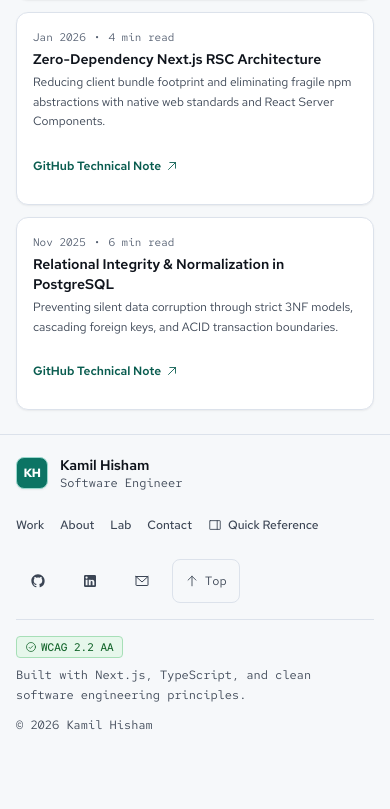
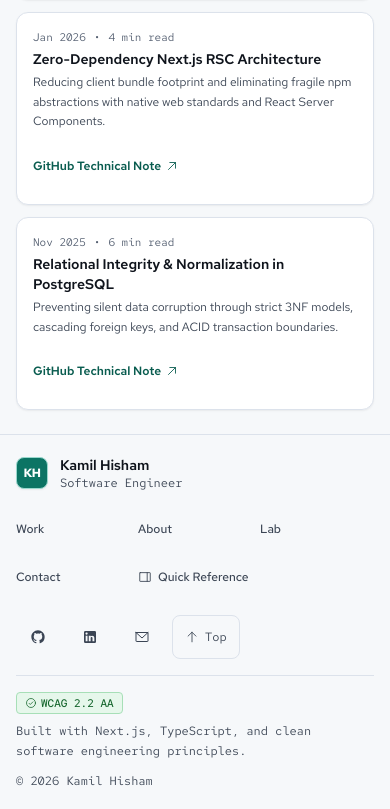
Before and after one commit to kamilhisham3124/PRJCT-personal, a Next.js app: page / in a window 390 px wide. Shown: the part 2847-3656 px from the top of the page. Before the commit the page ends 3600 px from the top, so only its background shows below. Built offline with nearby package versions, Linux system fonts and the light colour scheme.

Commit message:
fix(footer): eliminate badge/brand wrapping and orphaned nav link across breakpoints

```diff
--- a/src/components/shared/Footer.tsx
+++ b/src/components/shared/Footer.tsx
@@ -8,61 +8,62 @@ import {
 } from "../icons";
 import { BackToTopButton } from "../client/BackToTopButton";
 import { QuickDrawerTrigger } from "../client/QuickDrawerTrigger";
-
-const SITEMAP_LINKS = [
-  { href: "/work", label: "Work" },
-  { href: "/about", label: "About" },
-  { href: "/lab", label: "Lab" },
-  { href: "/contact", label: "Contact" },
-];
+import { MAIN_NAV_ITEMS } from "../../lib/utils/navigation";
 
 export function Footer() {
   return (
     <footer className="w-full border-t border-border-structural bg-surface-primary mt-auto transition-colors">
       <div className="max-w-dense mx-auto px-4 sm:px-6 py-5 sm:py-8 flex flex-col gap-4 sm:gap-6">
-        <div className="flex flex-col sm:flex-row justify-between items-start sm:items-center gap-3 sm:gap-4">
-          <div className="flex items-center gap-3">
+        <div className="grid grid-cols-1 sm:grid-cols-[auto_1fr] lg:flex lg:flex-row lg:items-center lg:justify-between gap-4">
+          <div className="flex items-center gap-3 shrink-0">
             <div className="w-8 h-8 rounded-lg bg-accent-primary text-fg-on-emphasis border border-accent-border flex items-center justify-center font-bold text-xs tracking-tight shrink-0 shadow-button">
               KH
             </div>
-            <div>
-              <div className="font-semibold text-sm text-text-primary">Kamil Hisham</div>
-              <div className="text-xs font-mono text-text-secondary">Software Engineer</div>
+            <div className="flex flex-col leading-tight">
+              <div className="font-semibold text-sm text-text-primary whitespace-nowrap">Kamil Hisham</div>
+              <div className="text-xs font-mono text-text-secondary whitespace-nowrap">Software Engineer</div>
             </div>
           </div>
 
-          <nav aria-label="Footer navigation" className="flex flex-wrap items-center gap-4 text-xs font-medium">
-            {SITEMAP_LINKS.map((link) => (
-              <Link key={link.href} href={link.href} className="text-text-secondary hover:text-fg-accent hover:underline transition-colors min-h-[44px] inline-flex items-center">
+          <nav
+            aria-label="Footer navigation"
+            className="grid grid-cols-3 sm:flex sm:flex-wrap lg:flex-nowrap sm:items-center sm:justify-end lg:justify-center gap-x-2 gap-y-1 sm:gap-x-5 lg:gap-5 text-xs font-medium min-w-0"
+          >
+            {MAIN_NAV_ITEMS.map((link) => (
+              <Link
+                key={link.href}
+                href={link.href}
+                className="text-text-secondary hover:text-fg-accent hover:underline transition-colors min-h-[44px] inline-flex items-center whitespace-nowrap justify-self-start"
+              >
                 {link.label}
               </Link>
             ))}
-            <QuickDrawerTrigger className="text-text-secondary hover:text-fg-accent hover:underline transition-colors min-h-[44px] inline-flex items-center gap-1.5" />
+            <QuickDrawerTrigger className="col-span-2 sm:col-span-1 text-text-secondary hover:text-fg-accent hover:underline transition-colors min-h-[44px] inline-flex items-center gap-1.5 whitespace-nowrap justify-self-start" />
           </nav>
 
-          <div className="flex items-center gap-2">
-            <a href="https://github.com/kamilhisham3124" target="_blank" rel="noopener noreferrer" aria-label="GitHub Profile" className="w-11 h-11 inline-flex items-center justify-center rounded-lg text-text-secondary hover:text-fg-accent hover:bg-surface-secondary transition-colors">
+          <div className="flex items-center gap-2 sm:col-span-2 lg:col-span-1 sm:justify-end shrink-0">
+            <a href="https://github.com/kamilhisham3124" target="_blank" rel="noopener noreferrer" aria-label="GitHub Profile" className="w-11 h-11 inline-flex items-center justify-center rounded-lg text-text-secondary hover:text-fg-accent hover:bg-surface-secondary transition-colors shrink-0">
               <GithubBrandIcon className="w-4 h-4" />
             </a>
-            <a href="https://linkedin.com/in/kamilhisham" target="_blank" rel="noopener noreferrer" aria-label="LinkedIn Profile" className="w-11 h-11 inline-flex items-center justify-center rounded-lg text-text-secondary hover:text-fg-accent hover:bg-surface-secondary transition-colors">
+            <a href="https://linkedin.com/in/kamilhisham" target="_blank" rel="noopener noreferrer" aria-label="LinkedIn Profile" className="w-11 h-11 inline-flex items-center justify-center rounded-lg text-text-secondary hover:text-fg-accent hover:bg-surface-secondary transition-colors shrink-0">
               <LinkedinBrandIcon className="w-4 h-4" />
             </a>
-            <a href="mailto:kamil.hisham3124@gmail.com" aria-label="Email Address" className="w-11 h-11 inline-flex items-center justify-center rounded-lg text-text-secondary hover:text-fg-accent hover:bg-surface-secondary transition-colors">
+            <a href="mailto:kamil.hisham3124@gmail.com" aria-label="Email Address" className="w-11 h-11 inline-flex items-center justify-center rounded-lg text-text-secondary hover:text-fg-accent hover:bg-surface-secondary transition-colors shrink-0">
               <PhosphorEnvelopeSimple className="w-4 h-4" />
             </a>
             <BackToTopButton />
           </div>
         </div>
 
-        <div className="border-t border-border-structural pt-4 flex flex-col sm:flex-row items-start sm:items-center justify-between gap-3 text-xs font-mono text-text-secondary" suppressHydrationWarning>
-          <div className="flex flex-col sm:flex-row sm:items-center gap-2">
-            <span className="inline-flex items-center gap-1 px-2 py-0.5 rounded text-[11px] font-medium bg-status-success-bg text-status-success-fg border border-status-success-border w-fit">
-              <PhosphorCheckCircle className="w-3 h-3" />
+        <div className="border-t border-border-structural pt-4 flex flex-col md:flex-row items-start md:items-center justify-between gap-3 text-xs font-mono text-text-secondary" suppressHydrationWarning>
+          <div className="flex flex-col sm:flex-row sm:items-center gap-2 sm:gap-3 min-w-0">
+            <span className="inline-flex items-center gap-1 px-2 py-0.5 rounded text-[11px] font-medium bg-status-success-bg text-status-success-fg border border-status-success-border w-fit shrink-0 whitespace-nowrap">
+              <PhosphorCheckCircle className="w-3 h-3 shrink-0" />
               <span>WCAG 2.2 AA</span>
             </span>
             <span className="leading-relaxed">Built with Next.js, TypeScript, and clean software engineering principles.</span>
           </div>
-          <span className="shrink-0">&copy; {new Date().getFullYear()} Kamil Hisham</span>
+          <span className="shrink-0 whitespace-nowrap">&copy; {new Date().getUTCFullYear()} Kamil Hisham</span>
         </div>
       </div>
     </footer>
```
